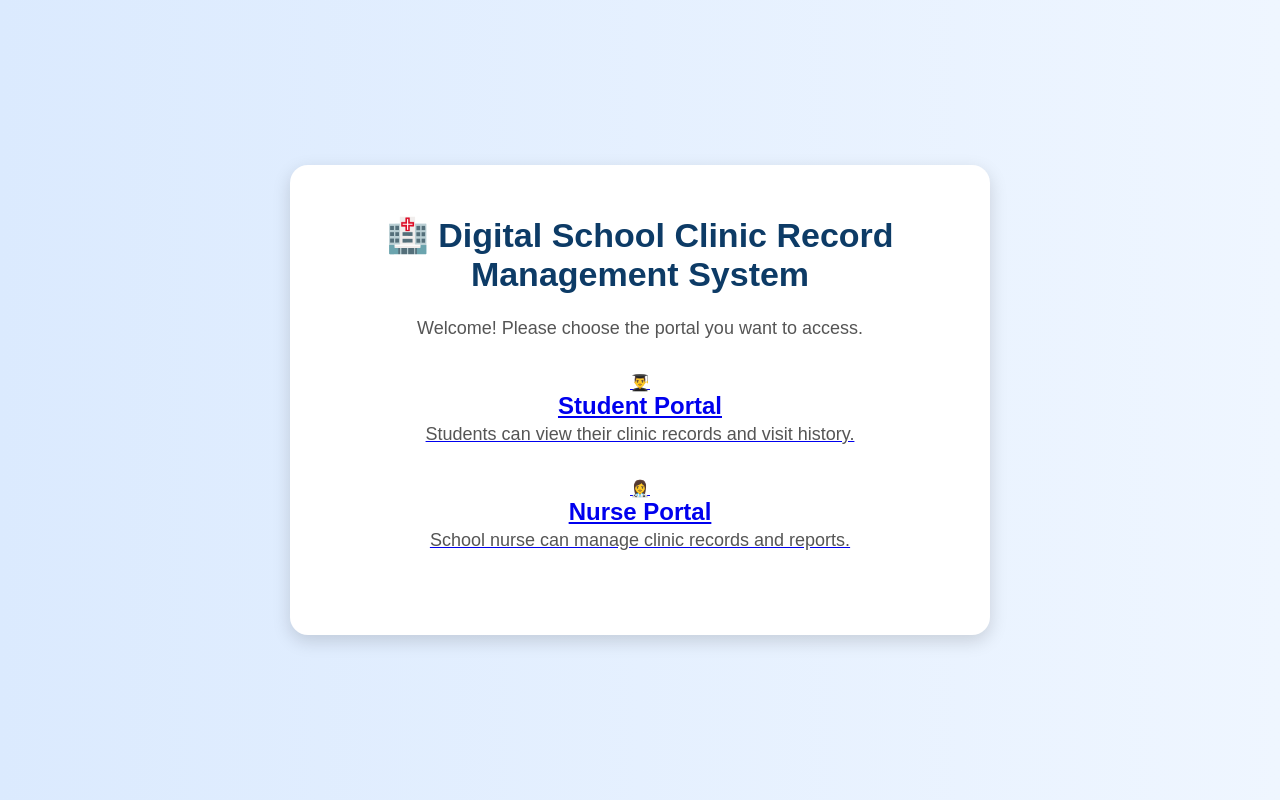
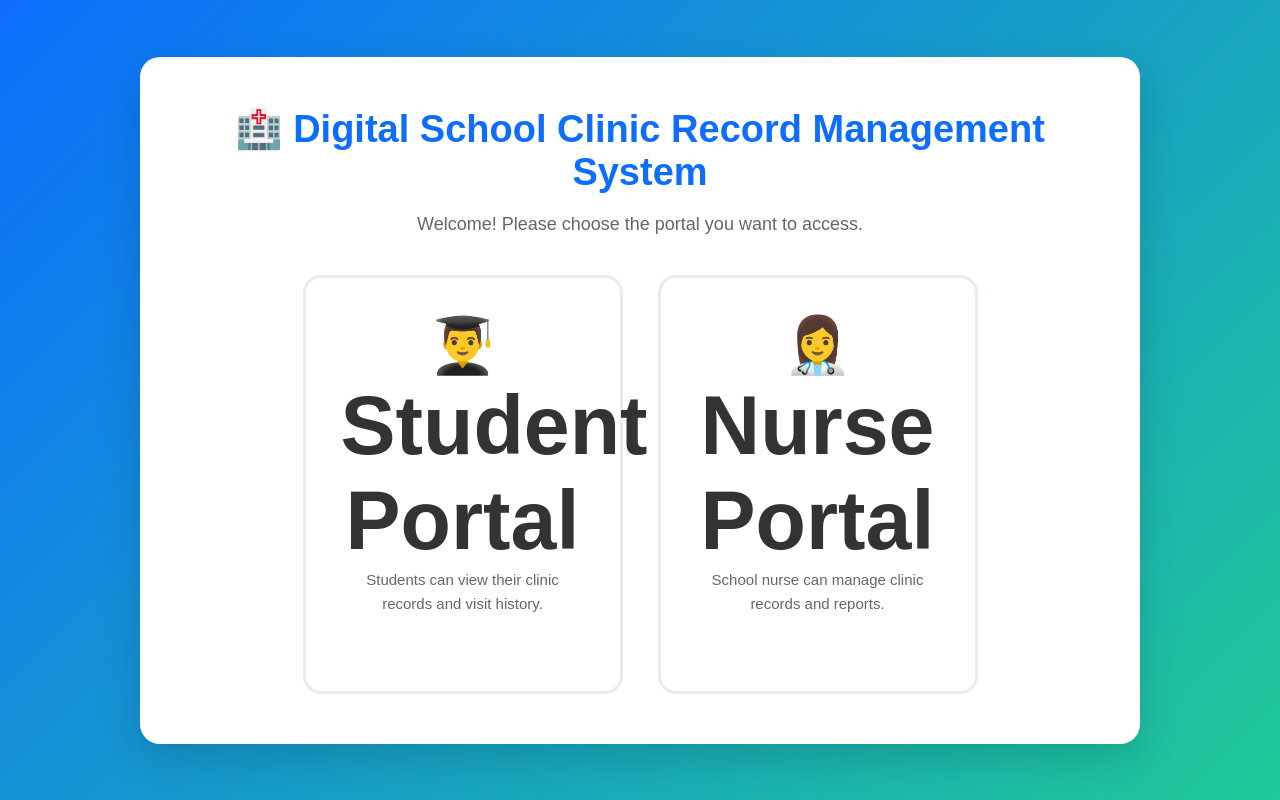
Before and after one commit to cojorammiel-sudo/digital-school-clinic-v2, a Flask app: page / in a window 1280 px wide. Run offline with Flask 3, Linux system fonts and the light colour scheme.

Commit message:
Update style.css

```diff
--- a/static/style.css
+++ b/static/style.css
@@ -5,260 +5,115 @@
     font-family: Arial, sans-serif;
 }
 
-/* HOME PAGE */
-.home-body {
-    background: linear-gradient(to right, #dbeafe, #eff6ff);
-    min-height: 100vh;
-    display: flex;
-    justify-content: center;
-    align-items: center;
+/*
+   DIGITAL SCHOOL CLINIC SYSTEM
+ */
+
+*{
+    margin:0;
+    padding:0;
+    box-sizing:border-box;
+    font-family:Arial, Helvetica, sans-serif;
 }
 
-.hero-container {
-    width: 100%;
-    display: flex;
-    justify-content: center;
-    align-items: center;
-    padding: 20px;
+body{
+    background:#f5f7fa;
 }
 
-.hero-card {
-    background: white;
-    width: 90%;
-    max-width: 700px;
-    text-align: center;
-    padding: 50px 35px;
-    border-radius: 18px;
-    box-shadow: 0 6px 18px rgba(0,0,0,0.15);
+/* HOME PAGE */
+
+.home-body{
+    min-height:100vh;
+    display:flex;
+    justify-content:center;
+    align-items:center;
+    background:linear-gradient(135deg,#0d6efd,#20c997);
+    padding:30px;
 }
 
-.hero-card h1 {
-    font-size: 34px;
-    color: #0d3b66;
-    margin-bottom: 20px;
+.hero-container{
+    width:100%;
+    display:flex;
+    justify-content:center;
 }
 
-.hero-card p {
-    font-size: 18px;
-    color: #555;
-    margin-bottom: 30px;
-    line-height: 1.6;
+.hero-card{
+    width:100%;
+    max-width:1000px;
+    background:white;
+    border-radius:20px;
+    padding:50px;
+    text-align:center;
+    box-shadow:0 15px 40px rgba(0,0,0,.15);
 }
 
-.hero-buttons {
-    display: flex;
-    justify-content: center;
-    gap: 15px;
-    flex-wrap: wrap;
+.hero-card h1{
+    color:#0d6efd;
+    font-size:38px;
+    margin-bottom:20px;
 }
 
-.btn {
-    display: inline-block;
-    background: #0d6efd;
-    color: white;
-    padding: 12px 25px;
-    text-decoration: none;
-    border-radius: 8px;
-    font-size: 16px;
-    transition: 0.3s;
+.hero-card p{
+    color:#666;
+    font-size:18px;
+    margin-bottom:40px;
 }
 
-.btn:hover {
-    background: #0b5ed7;
+/* Portal Cards */
+
+.portal-buttons{
+    display:flex;
+    justify-content:center;
+    gap:35px;
+    flex-wrap:wrap;
 }
 
-.btn-outline {
-    background: white;
-    color: #0d6efd;
-    border: 2px solid #0d6efd;
+.portal-btn{
+    width:320px;
+    text-decoration:none;
+    background:#ffffff;
+    color:#333;
+    padding:35px;
+    border-radius:18px;
+    border:3px solid #e9ecef;
+    transition:.3s;
 }
 
-.btn-outline:hover {
-    background: #0d6efd;
-    color: white;
+.portal-btn:hover{
+    transform:translateY(-10px);
+    border-color:#0d6efd;
+    box-shadow:0 12px 25px rgba(0,0,0,.18);
 }
 
-/* AUTH PAGES */
-.auth-body {
-    background: linear-gradient(to right, #dbeafe, #eff6ff);
-    min-height: 100vh;
-    display: flex;
-    justify-content: center;
-    align-items: center;
+.portal-btn{
+    font-size:55px;
 }
 
-.auth-container {
-    background: white;
-    width: 400px;
-    padding: 35px;
-    border-radius: 15px;
-    box-shadow: 0 5px 15px rgba(0,0,0,0.15);
-    text-align: center;
+.portal-btn h3{
+    color:#0d6efd;
+    margin:20px 0 10px;
 }
 
-.auth-container h2 {
-    margin-bottom: 10px;
-    color: #0d3b66;
+.portal-btn p{
+    font-size:15px;
+    color:#666;
+    line-height:1.6;
 }
 
-.auth-container p {
-    margin-bottom: 20px;
-    color: #555;
+/* Mobile */
+
+@media(max-width:768px){
+
+.hero-card{
+    padding:30px;
 }
 
-.auth-container form {
-    display: flex;
-    flex-direction: column;
+.hero-card h1{
+    font-size:28px;
 }
 
-.auth-container input {
-    margin-bottom: 15px;
-    padding: 12px;
-    border: 1px solid #ccc;
-    border-radius: 8px;
-    font-size: 15px;
+.portal-btn{
+    width:100%;
 }
 
-.auth-container button {
-    background: #0d6efd;
-    color: white;
-    border: none;
-    padding: 12px;
-    border-radius: 8px;
-    font-size: 16px;
-    cursor: pointer;
-    transition: 0.3s;
 }
-
-.auth-container button:hover {
-    background: #0b5ed7;
-}
-
-.auth-links {
-    margin-top: 15px;
-}
-
-.auth-links a {
-    color: #0d6efd;
-    text-decoration: none;
-    font-weight: bold;
-}
-
-.auth-links a:hover {
-    text-decoration: underline;
-}
-
-.alert {
-    padding: 12px;
-    margin-bottom: 15px;
-    border-radius: 8px;
-    font-size: 14px;
-}
-
-.alert.success {
-    background: #d1e7dd;
-    color: #0f5132;
-}
-
-.alert.danger {
-    background: #f8d7da;
-    color: #842029;
-}
-
-/* DASHBOARD */
-.dashboard-body {
-    margin: 0;
-    font-family: Arial, sans-serif;
-    background: #f4f7fb;
-}
-
-.dashboard-container {
-    display: flex;
-    min-height: 100vh;
-}
-
-.sidebar {
-    width: 240px;
-    background: #0d3b66;
-    color: white;
-    padding: 25px 20px;
-}
-
-.sidebar h2 {
-    text-align: center;
-    margin-bottom: 30px;
-    font-size: 24px;
-}
-
-.sidebar ul {
-    list-style: none;
-    padding: 0;
-}
-
-.sidebar ul li {
-    margin: 18px 0;
-}
-
-.sidebar ul li a {
-    color: white;
-    text-decoration: none;
-    font-size: 16px;
-    display: block;
-    padding: 10px;
-    border-radius: 8px;
-    transition: 0.3s;
-}
-
-.sidebar ul li a:hover {
-    background: #145da0;
-}
-
-.dashboard-main {
-    flex: 1;
-    padding: 30px;
-}
-
-.dashboard-header {
-    background: white;
-    padding: 20px;
-    border-radius: 14px;
-    box-shadow: 0 4px 10px rgba(0,0,0,0.08);
-    margin-bottom: 25px;
-}
-
-.dashboard-header h1 {
-    color: #0d3b66;
-    margin-bottom: 8px;
-}
-
-.dashboard-header p {
-    color: #555;
-}
-
-.dashboard-cards {
-    display: grid;
-    grid-template-columns: repeat(auto-fit, minmax(220px, 1fr));
-    gap: 20px;
-}
-
-.card {
-    background: white;
-    padding: 25px;
-    border-radius: 14px;
-    box-shadow: 0 4px 10px rgba(0,0,0,0.08);
-    transition: 0.3s;
-}
-
-.card:hover {
-    transform: translateY(-5px);
-}
-
-.card h3 {
-    color: #0d3b66;
-    margin-bottom: 10px;
-}
-
-.card p {
-    color: #555;
-    line-height: 1.5;
-}
```
